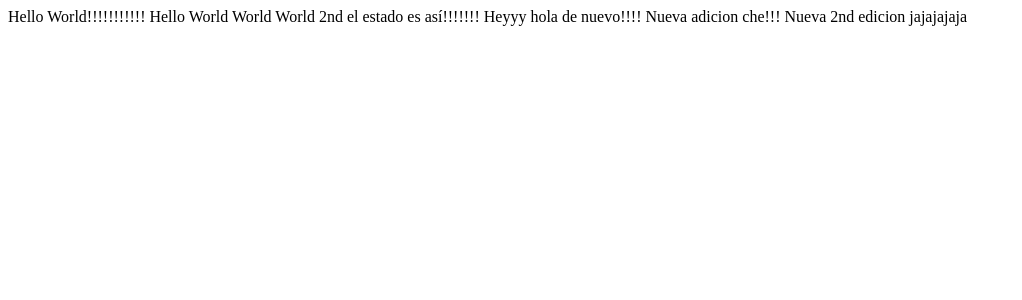
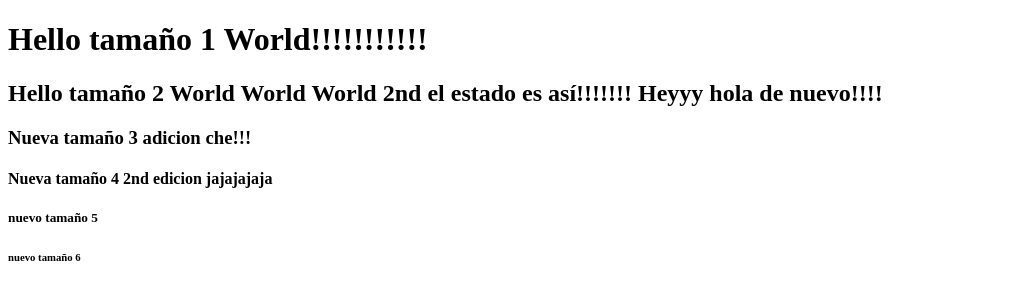
Before and after one commit to rusitonet/lecture0, a plain HTML site: page hello4.html in a window 1280 px wide. Shown: the whole page, without its empty margins (0-1022 px from the left). Drawn offline with Linux system fonts and the light colour scheme.

Commit message:
Agregué una nueva línea.

```diff
--- a/hello4.html
+++ b/hello4.html
@@ -1,12 +1,16 @@
 <!DOCTYPE html>
 <html>
     <head>
-        <title>My Webpage rusitonet!</title>
+        <title>
+        My Webpage rusitonet!
+        </title>
     </head>
     <body>
-        Hello World!!!!!!!!!!!
-        Hello World World World 2nd el estado es así!!!!!!! Heyyy hola de nuevo!!!!
-        Nueva adicion che!!!
-        Nueva 2nd edicion jajajajaja
+        <h1>Hello tamaño 1 World!!!!!!!!!!!</h1>
+        <h2>Hello tamaño 2 World World World 2nd el estado es así!!!!!!! Heyyy hola de nuevo!!!!</h2>
+        <h3>Nueva tamaño 3 adicion che!!!</h3>
+        <h4>Nueva tamaño 4 2nd edicion jajajajaja</h4>
+        <h5>nuevo tamaño 5</h5>
+        <h6>nuevo tamaño 6</h6>
     </body>
 </html>
```
